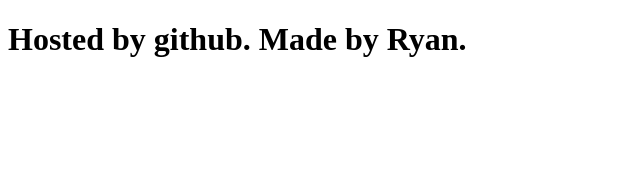
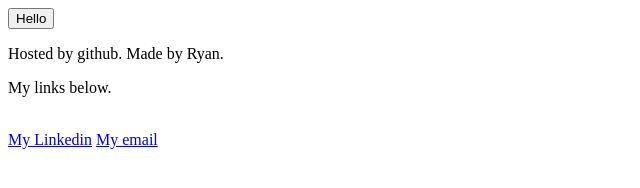
Before and after one commit to RyanSkhakhane/Ryan, a plain HTML site: page index.html in a window 1280 px wide. Shown: the whole page, without its empty margins (0-640 px from the left). Drawn offline with Linux system fonts and the light colour scheme.

Commit message:
added more stuff

```diff
--- a/index.html
+++ b/index.html
@@ -7,6 +7,12 @@
     <title>Document</title>
 </head>
 <body>
-    <h1>Hosted by github. Made by Ryan.</h1>
+    <button id="Hello-button">Hello</button>
+</br>
+    <p>Hosted by github. Made by Ryan.</p>
+    <p>My links below.</p>
+</br>
+    <a href="https://www.linkedin.com/in/ryan-skhakhane-50a80a23b/">My Linkedin</a>
+    <a href="ryanskhakhane@gmail.com">My email</a>
 </body>
 </html>
```
